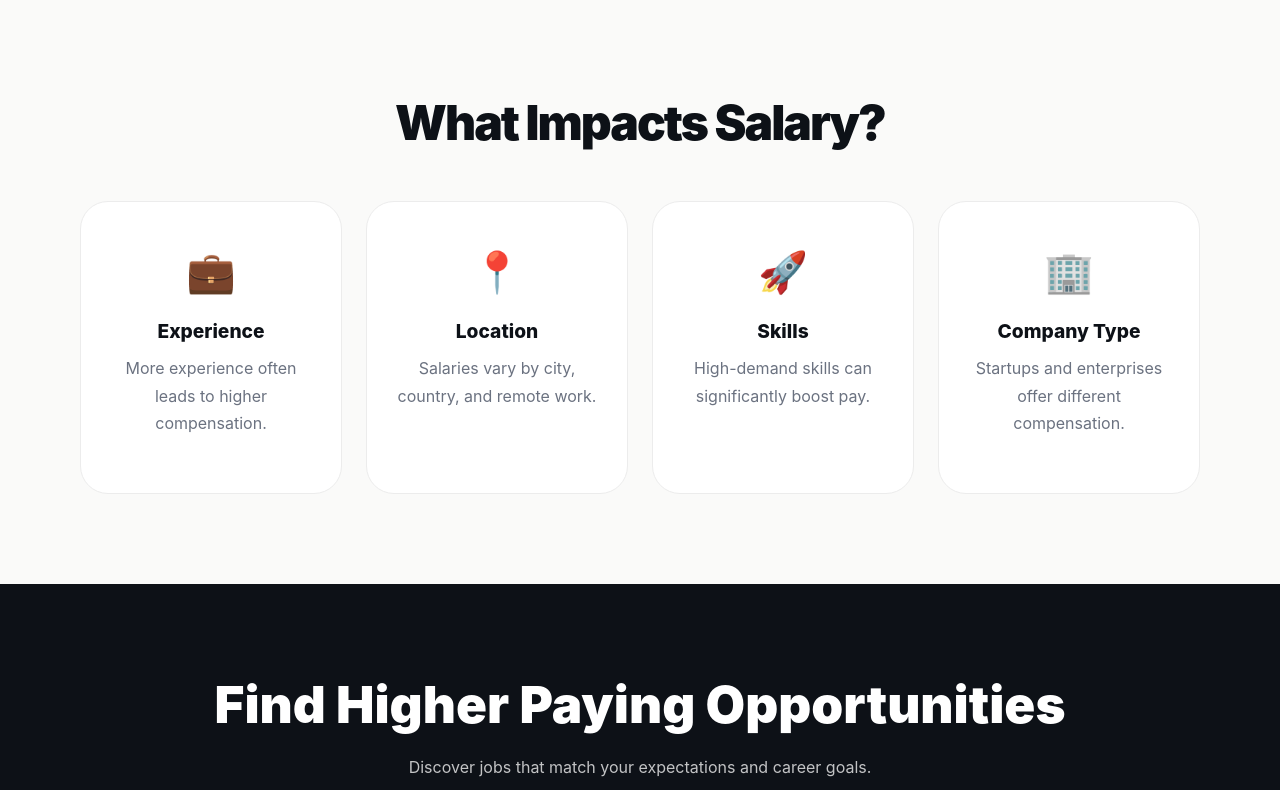
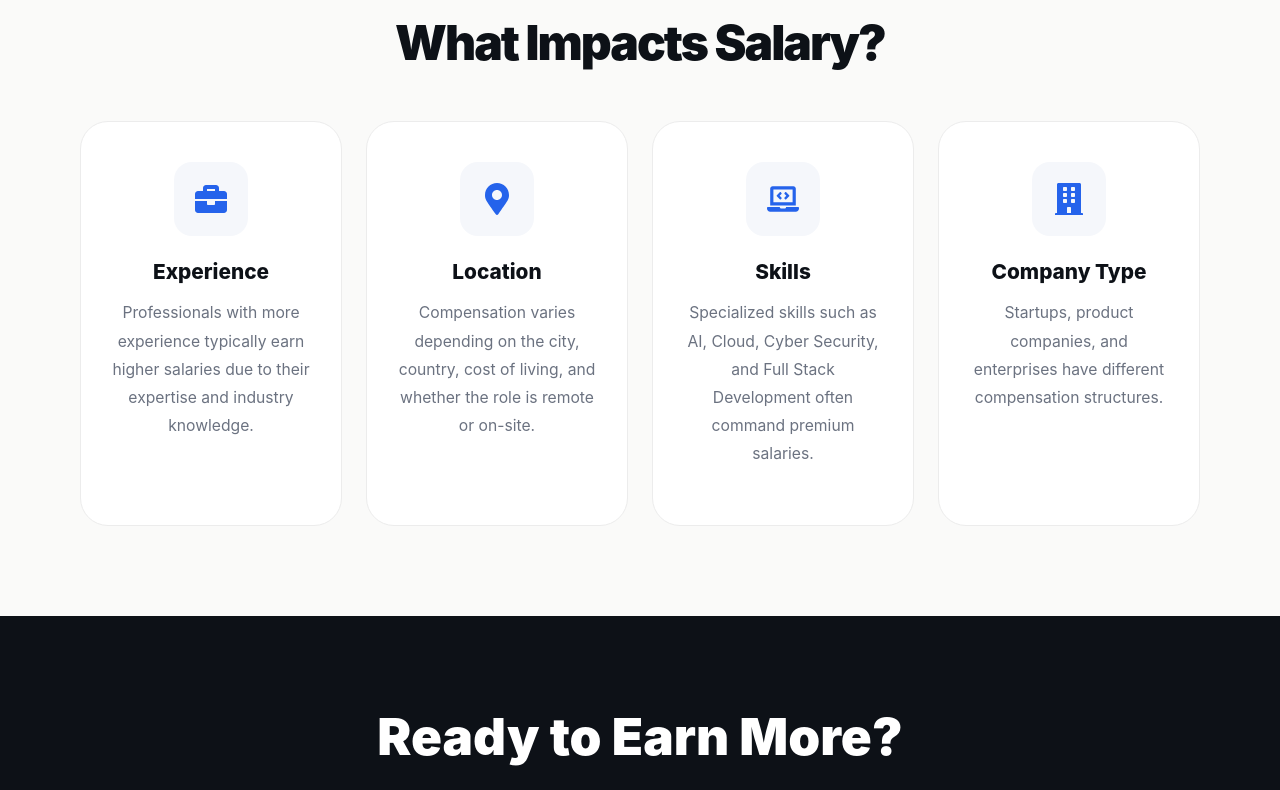
Before and after one commit to Chinmay0608/job-portal-system, a React app in the folder frontend/: page /salary-data in a window 1280 px wide. Shown: the part 1360-2150 px from the top of the page. Built offline with nearby package versions, Linux system fonts and the light colour scheme; no server answers; the HTML template or start-up script is replaced by a standard one.

Commit message:
corrected the marketing pages issue

```diff
--- a/frontend/src/Components/Footer.jsx
+++ b/frontend/src/Components/Footer.jsx
@@ -47,7 +47,7 @@ function Footer() {
 
           <div className="footer-col">
             <h4>For Companies</h4>
-            <button onClick={() => delayedNavigate("/recruiter-dashboard")}>Post a Job</button>
+            <button onClick={() => navigate("/register", {state: { role: "recruiter" }, })}>Post a Job</button>
             <button onClick={() => delayedNavigate("/ai-recruiting")}>AI Recruiting</button>
             <button onClick={() => delayedNavigate("/register")}>Pricing</button>
             <button onClick={() => delayedNavigate("/success-stories")}>Success Stories</button>
--- a/frontend/src/Styles/pages/marketing/About.css
+++ b/frontend/src/Styles/pages/marketing/About.css
@@ -13,7 +13,7 @@
 ========================== */
 
 .about-hero {
-  padding: 120px 80px 90px;
+  padding: 40px 80px 90px;
   text-align: center;
   background: linear-gradient(
     to bottom,
@@ -91,7 +91,7 @@
 ========================== */
 
 .features-section {
-  padding: 90px 80px;
+  padding: 70px 80px;
   text-align: center;
 }
 
--- a/frontend/src/Styles/pages/marketing/AiRecruiting.css
+++ b/frontend/src/Styles/pages/marketing/AiRecruiting.css
@@ -13,7 +13,7 @@
 ========================== */
 
 .ai-hero {
-  padding: 120px 80px 90px;
+  padding: 40px 80px 90px;
   display: flex;
   justify-content: space-between;
   align-items: center;
@@ -196,7 +196,7 @@
 ========================== */
 
 .ai-process {
-  padding: 90px 80px;
+  padding: 70px 80px;
   text-align: center;
 }
 
--- a/frontend/src/Styles/pages/marketing/GetFeatured.css
+++ b/frontend/src/Styles/pages/marketing/GetFeatured.css
@@ -14,7 +14,7 @@
 
 .featured-hero {
   text-align: center;
-  padding: 120px 80px 90px;
+  padding: 40px 80px 90px;
   background: linear-gradient(
     to bottom,
     #ffffff,
--- a/frontend/src/Styles/pages/marketing/SalaryData.css
+++ b/frontend/src/Styles/pages/marketing/SalaryData.css
@@ -14,7 +14,7 @@
 
 .salary-hero {
   text-align: center;
-  padding: 120px 80px 90px;
+  padding: 40px 80px 90px;
   background: linear-gradient(
     to bottom,
     #ffffff,
@@ -183,34 +183,49 @@
 }
 
 .insight-card {
-  background: white;
+  background: #ffffff;
+  border: 1px solid #ececec;
   border-radius: 28px;
   padding: 40px 30px;
-  border: 1px solid #ececec;
-  transition: 0.25s ease;
+  transition: all 0.25s ease;
 }
 
 .insight-card:hover {
   transform: translateY(-6px);
-  box-shadow:
-    0 20px 40px rgba(0,0,0,0.06);
+  box-shadow: 0 20px 40px rgba(0,0,0,0.06);
 }
 
-.insight-card span {
-  display: block;
-  font-size: 2.5rem;
-  margin-bottom: 18px;
+.insight-icon {
+  width: 74px;
+  height: 74px;
+  margin: 0 auto 24px;
+  border-radius: 18px;
+  background: #f5f7fb;
+  display: flex;
+  align-items: center;
+  justify-content: center;
+  font-size: 2rem;
+  color: #2563eb;
+  transition: 0.25s;
+}
+
+.insight-card:hover .insight-icon {
+  background: #2563eb;
+  color: white;
+  transform: scale(1.08);
 }
 
 .insight-card h3 {
-  font-size: 1.2rem;
+  font-size: 1.3rem;
   font-weight: 800;
-  margin-bottom: 12px;
+  margin-bottom: 14px;
+  color: #0d1117;
 }
 
 .insight-card p {
   color: #6b7280;
-  line-height: 1.7;
+  line-height: 1.8;
+  font-size: 0.98rem;
 }
 
 /* ==========================
--- a/frontend/src/Styles/pages/recruiter/RecruiterApplications.css
+++ b/frontend/src/Styles/pages/recruiter/RecruiterApplications.css
@@ -240,3 +240,35 @@
     font-size: 2rem;
   }
 }
+
+/* ==========================
+   FINAL DECISION PILL
+========================== */
+
+.decision-pill {
+  width: 100%;
+  padding: 15px 18px;
+  margin-top: 12px;
+
+  border-radius: 16px;
+
+  display: flex;
+  align-items: center;
+  justify-content: center;
+
+  font-size: 15px;
+  font-weight: 700;
+  letter-spacing: 0.2px;
+}
+
+.decision-shortlisted {
+  background: #dcfce7;
+  color: #15803d;
+  border: 1px solid #bbf7d0;
+}
+
+.decision-rejected {
+  background: #fee2e2;
+  color: #dc2626;
+  border: 1px solid #fecaca;
+}
--- a/frontend/src/pages/marketing/SalaryData.jsx
+++ b/frontend/src/pages/marketing/SalaryData.jsx
@@ -1,6 +1,16 @@
+import { useState } from "react";
+import { useNavigate } from "react-router-dom";
+import {
+  FaBriefcase,
+  FaMapMarkerAlt,
+  FaLaptopCode,
+  FaBuilding,
+} from "react-icons/fa";
 import "../../Styles/pages/marketing/SalaryData.css";
 
 function SalaryData() {
+  const navigate = useNavigate();
+
   const salaries = [
     {
       role: "Frontend Developer",
@@ -34,14 +44,54 @@ function SalaryData() {
     },
   ];
 
+  const [searchTerm, setSearchTerm] = useState("");
+  const [filteredSalaries, setFilteredSalaries] = useState(salaries);
+
+  const handleSearch = () => {
+    if (!searchTerm.trim()) {
+      setFilteredSalaries(salaries);
+      return;
+    }
+
+    const results = salaries.filter((item) =>
+      item.role.toLowerCase().includes(searchTerm.toLowerCase())
+    );
+
+    setFilteredSalaries(results);
+  };
+
+  const insights = [
+    {
+      icon: <FaBriefcase />,
+      title: "Experience",
+      description:
+        "Professionals with more experience typically earn higher salaries due to their expertise and industry knowledge.",
+    },
+    {
+      icon: <FaMapMarkerAlt />,
+      title: "Location",
+      description:
+        "Compensation varies depending on the city, country, cost of living, and whether the role is remote or on-site.",
+    },
+    {
+      icon: <FaLaptopCode />,
+      title: "Skills",
+      description:
+        "Specialized skills such as AI, Cloud, Cyber Security, and Full Stack Development often command premium salaries.",
+    },
+    {
+      icon: <FaBuilding />,
+      title: "Company Type",
+      description:
+        "Startups, product companies, and enterprises have different compensation structures.",
+    },
+  ];
+
   return (
     <div className="salary-page">
-
       {/* HERO */}
       <section className="salary-hero">
-        <span className="salary-tag">
-          Salary Insights
-        </span>
+        <span className="salary-tag">Salary Insights</span>
 
         <h1>
           Know Your
@@ -50,37 +100,45 @@ function SalaryData() {
         </h1>
 
         <p>
-          Explore salary trends across roles,
-          industries, and experience levels to
-          make informed career decisions.
+          Explore salary trends across industries, job roles, and experience
+          levels to better understand your earning potential and negotiate with
+          confidence.
         </p>
 
         <div className="salary-search">
           <input
             type="text"
             placeholder="Search role (e.g. Frontend Developer)"
+            value={searchTerm}
+            onChange={(e) => setSearchTerm(e.target.value)}
+            onKeyDown={(e) => {
+              if (e.key === "Enter") {
+                handleSearch();
+              }
+            }}
           />
 
-          <button>
+          <button onClick={handleSearch}>
             Search
           </button>
         </div>
       </section>
 
-      {/* SALARY TABLE */}
+      {/* SALARY SECTION */}
       <section className="salary-section">
         <div className="salary-header">
           <h2>Popular Salary Ranges</h2>
+
           <p>
-            Estimated salary ranges based on
-            hiring trends and industry data.
+            Estimated annual salary ranges based on current hiring trends and
+            industry benchmarks.
           </p>
         </div>
 
         <div className="salary-grid">
-          {salaries.map((item, index) => (
+          {filteredSalaries.length > 0 ? (
+            filteredSalaries.map((item, index) => (
               <div className="salary-card" key={index}>
-
                 <div className="salary-role">
                   <h3>{item.role}</h3>
                   <span>{item.experience}</span>
@@ -89,9 +147,17 @@ function SalaryData() {
                 <div className="salary-range">
                   {item.salary}
                 </div>
-
               </div>
-          ))}
+            ))
+          ) : (
+            <div className="salary-no-result">
+              <h3>No Salary Data Found</h3>
+              <p>
+                We couldn't find salary information for
+                <strong> "{searchTerm}"</strong>.
+              </p>
+            </div>
+          )}
         </div>
       </section>
 
@@ -100,62 +166,33 @@ function SalaryData() {
         <h2>What Impacts Salary?</h2>
 
         <div className="insight-grid">
-
-          <div className="insight-card">
-            <span>💼</span>
-            <h3>Experience</h3>
-            <p>
-              More experience often leads
-              to higher compensation.
-            </p>
+          {insights.map((item, index) => (
+            <div className="insight-card" key={index}>
+              <div className="insight-icon">
+                {item.icon}
               </div>
 
-          <div className="insight-card">
-            <span>📍</span>
-            <h3>Location</h3>
-            <p>
-              Salaries vary by city,
-              country, and remote work.
-            </p>
+              <h3>{item.title}</h3>
+
+              <p>{item.description}</p>
             </div>
-
-          <div className="insight-card">
-            <span>🚀</span>
-            <h3>Skills</h3>
-            <p>
-              High-demand skills can
-              significantly boost pay.
-            </p>
-          </div>
-
-          <div className="insight-card">
-            <span>🏢</span>
-            <h3>Company Type</h3>
-            <p>
-              Startups and enterprises
-              offer different compensation.
-            </p>
-          </div>
-
+          ))}
         </div>
       </section>
 
       {/* CTA */}
       <section className="salary-cta">
-        <h2>
-          Find Higher Paying Opportunities
-        </h2>
+        <h2>Ready to Earn More?</h2>
 
         <p>
-          Discover jobs that match your
-          expectations and career goals.
+          Discover opportunities that match your skills, experience, and salary
+          expectations on SkillBridge.
         </p>
 
-        <button>
+        <button onClick={() => navigate("/candidate-dashboard")}>
           Explore Jobs
         </button>
       </section>
-
     </div>
   );
 }
```
Also changed, not shown: frontend/src/Components/ProtectedRoute.jsx (+7 -7 lines), frontend/src/pages/auth/Register.jsx (+4 -3 lines), frontend/src/pages/marketing/AiRecruiting.jsx (+10 -4 lines), frontend/src/pages/recruiter/RecruiterApplications.jsx (+22 -2 lines). Lines whose indentation alone changed are shown as unchanged.
